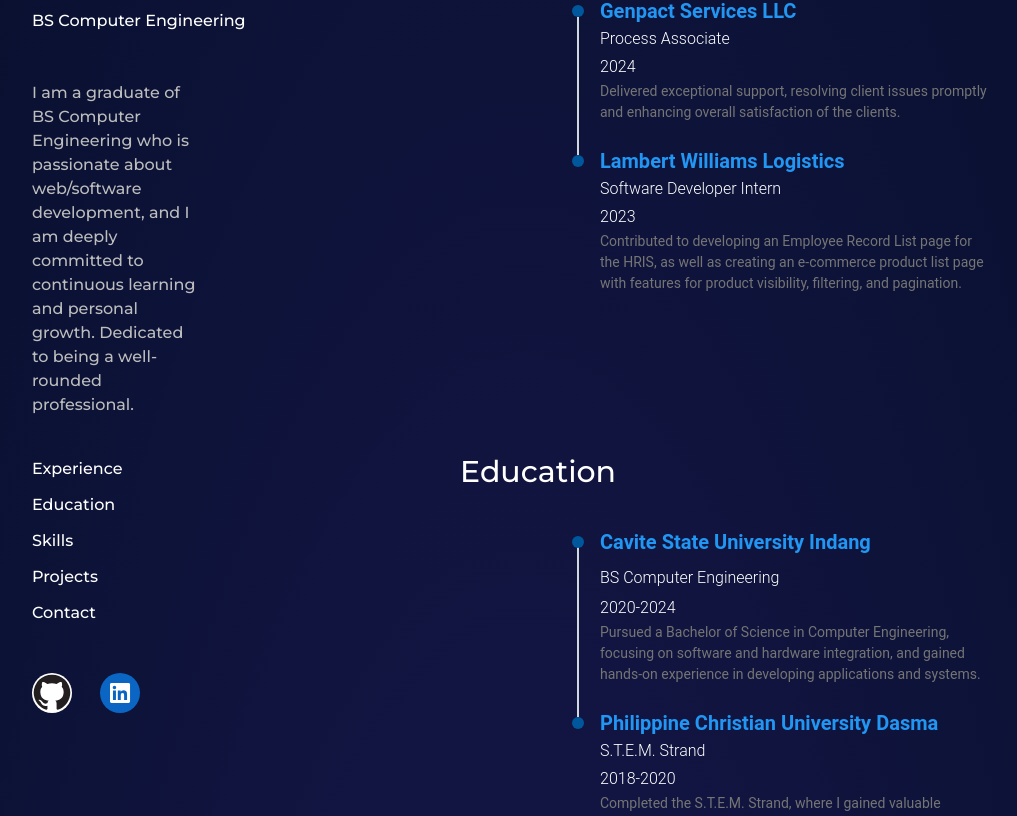
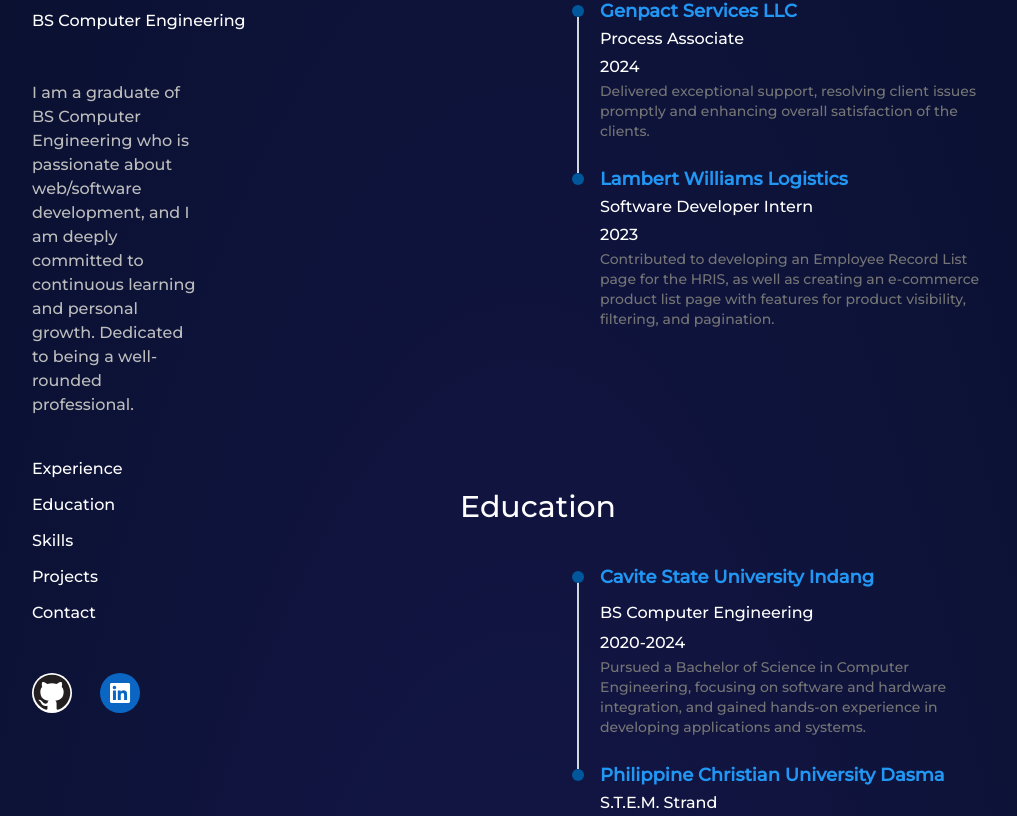
Before and after one commit to Ascendnt/my-portfolio, a Next.js app: page /about in a window 1280 px wide. Shown: the part 199-1015 px from the top of the page, without its empty margins (116-1133 px from the left). Built offline with nearby package versions, Linux system fonts and the light colour scheme.

Commit message:
v1 adjusted exp and educ section

```diff
--- a/src/app/education/page.tsx
+++ b/src/app/education/page.tsx
@@ -19,42 +19,38 @@
 
           <TimelineHeader className="h-6">
             <TimelineIcon className="bg-[#01579b]" />
-            <Typography variant="h5" color="blue" className="leading-none">
+            <div className="text-blue-500 font-bold text-lg leading-none">
               Cavite State University Indang
-            </Typography>
+            </div>
           </TimelineHeader>
 
           <TimelineBody className="pb-8">
-            <Typography className="leading-8">
-              BS Computer Engineering
-            </Typography>
-            <Typography className="leading-7">2020-2024</Typography>
-            <Typography variant="small" className="font-normal text-gray-600">
+            <div className="leading-8">BS Computer Engineering</div>
+            <div className="leading-7">2020-2024</div>
+            <div className="text-sm font-normal text-gray-600">
               Pursued a Bachelor of Science in Computer Engineering, focusing on
               software and hardware integration, and gained hands-on experience
               in developing applications and systems.
-            </Typography>
+            </div>
           </TimelineBody>
         </TimelineItem>
         <TimelineItem>
           <TimelineHeader className="h-3">
             <TimelineIcon className="bg-[#01579b]" />
-            <Typography variant="h5" color="blue" className="leading-none">
+            <div className="text-blue-500 font-bold text-lg leading-none">
               Philippine Christian University Dasma
-            </Typography>
+            </div>
           </TimelineHeader>
 
           <TimelineBody className="pb-8">
-            <Typography className="leading-7 sm:mt-2">
-              S.T.E.M. Strand
-            </Typography>
-            <Typography className="leading-7">2018-2020</Typography>
-            <Typography variant="small" className="font-normal text-gray-600">
+            <div className="leading-7 sm:mt-2">S.T.E.M. Strand</div>
+            <div className="leading-7">2018-2020</div>
+            <div className="text-sm font-normal text-gray-600">
               Completed the S.T.E.M. Strand, where I gained valuable knowledge
               in science, technology, engineering, and mathematics, and
               developed practical skills for solving problems and analyzing
               technical issues.
-            </Typography>
+            </div>
           </TimelineBody>
         </TimelineItem>
       </Timeline>
--- a/src/app/experience/page.tsx
+++ b/src/app/experience/page.tsx
@@ -20,38 +20,36 @@
 
           <TimelineHeader className="h-3">
             <TimelineIcon className="bg-[#01579b]" />
-            <Typography variant="h5" color="blue" className="leading-none">
+            <div className="text-blue-500 font-bold text-lg leading-none">
               Genpact Services LLC
-            </Typography>
+            </div>
           </TimelineHeader>
 
           <TimelineBody className="pb-8">
-            <Typography className="leading-7">Process Associate</Typography>
-            <Typography className="leading-7">2024</Typography>
-            <Typography variant="small" className="font-normal text-gray-600">
+            <div className="leading-7">Process Associate</div>
+            <div className="leading-7">2024</div>
+            <div className="text-sm font-normal text-gray-600">
               Delivered exceptional support, resolving client issues promptly
               and enhancing overall satisfaction of the clients.
-            </Typography>
+            </div>
           </TimelineBody>
         </TimelineItem>
         <TimelineItem>
           <TimelineHeader className="h-3">
             <TimelineIcon className="bg-[#01579b]" />
-            <Typography variant="h5" color="blue" className="leading-none">
+            <div className="text-blue-500 font-bold text-lg leading-none">
               Lambert Williams Logistics
-            </Typography>
+            </div>
           </TimelineHeader>
 
           <TimelineBody className="pb-8">
-            <Typography className="leading-7">
-              Software Developer Intern
-            </Typography>
-            <Typography className="leading-7">2023</Typography>
-            <Typography variant="small" className="font-normal text-gray-600">
+            <div className="leading-7">Software Developer Intern</div>
+            <div className="leading-7">2023</div>
+            <div className="text-sm font-normal text-gray-600">
               Contributed to developing an Employee Record List page for the
               HRIS, as well as creating an e-commerce product list page with
               features for product visibility, filtering, and pagination.
-            </Typography>
+            </div>
           </TimelineBody>
         </TimelineItem>
       </Timeline>
```
